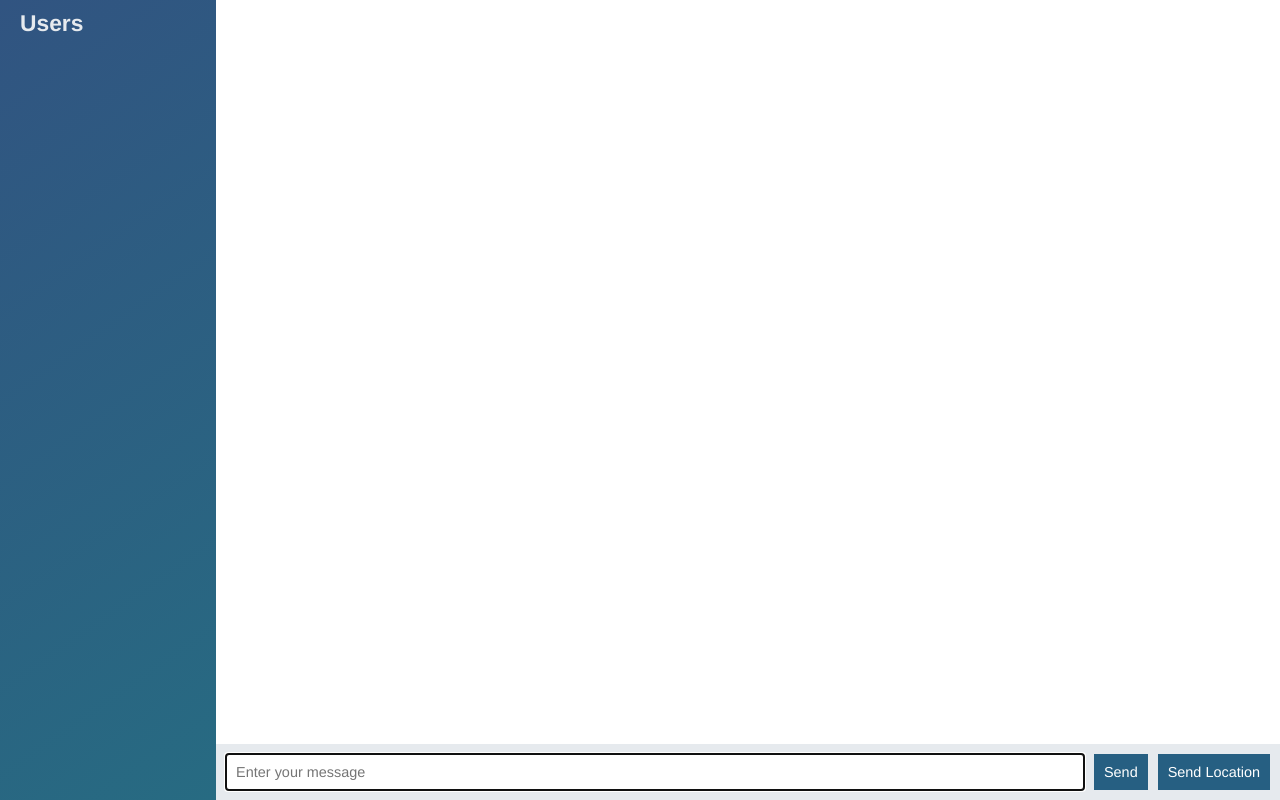
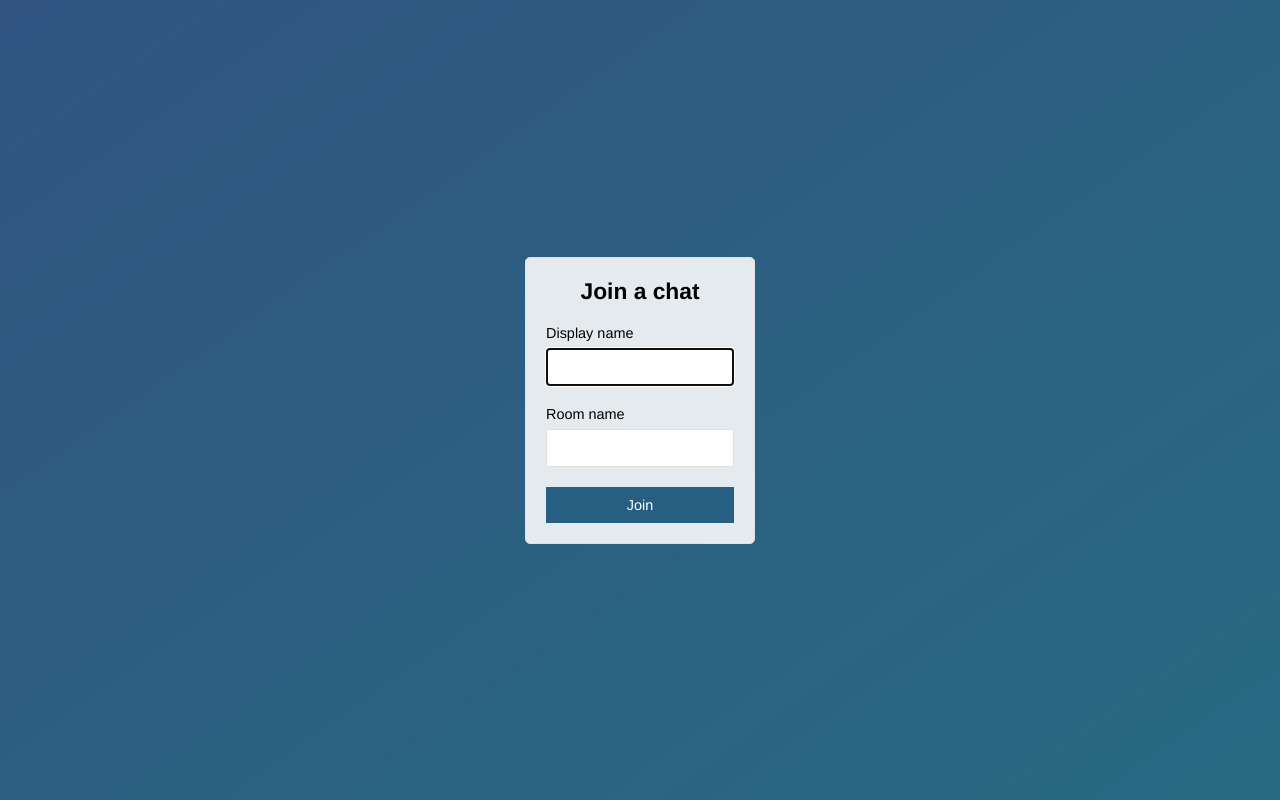
Before and after one commit to zhaoyangwuuuu/node-chat, a website: page public/index.html in a window 1280 px wide. Drawn offline with nearby package versions, Linux system fonts and the light colour scheme; no server answers.

Commit message:
add login

```diff
--- a/public/index.html
+++ b/public/index.html
@@ -1,59 +1,30 @@
 <!DOCTYPE html>
 <html>
   <head>
-    <meta charset="utf-8">
+    <meta http-equiv="Content-Type" content="text/html;charset=UTF-8">
+    <title>Node chat test</title>
+    <meta name="viewport", content="width=device-width, initial-scale=1, user-scalable=no">
     <link rel="stylesheet" href="/css/style.css">
   </head>
 
-  <body class="chat">
-
-    <div class="chat__sidebar">
-      <h3>Users</h3>
-      <div id="users"></div>
+  <body class="centered-form">
+    <div class="centered-form__form">
+      <form action="/chat.html">
+        <div class="form-field">
+          <h3>Join a chat</h3>
+        </div>
+        <div class="form-field">
+          <label>Display name</label>
+          <input type="text" name="name" autofocus />
+        </div>
+        <div class="form-field">
+          <label>Room name</label>
+          <input type="text" name="room" />
+        </div>
+        <div class="form-field">
+          <button>Join</button>
+        </div>
+      </form>
     </div>
-
-    <div class="chat__main">
-      <ol id="messages" class="chat__messages"></ol>
-
-      <div class="chat__footer">
-        <form action="" id="message-form">
-          <input name="message" type="text" placeholder="Enter your message" autofocus autocomplete="off"/>
-          <button>Send</button>
-        </form>
-        <button id="send-location">Send Location</button>
-      </div>
-    </div>
-
-    <script id="message-template" type="text/template">
-      <li class="message">
-        <div class="message__title">
-          <h4>{{from}}</h4>
-          <span>{{createdAt}}</span>
-        </div>
-        <div class="message__body">
-          <p>{{text}}</p>
-        </div>
-      </li>
-    </script>
-
-    <script id="location-message-template" type="text/template">
-      <li class="message">
-        <div class="message__title">
-          <h4>{{from}}</h4>
-          <span>{{createdAt}}</span>
-        </div>
-        <div class="message__body">
-          <p>
-            <a href="{{url}}" target="_blank">My current location</a>
-          </p>
-        </div>
-      </li>
-    </script>
-
-    <script src="/socket.io/socket.io.js"></script>
-    <script src="/js/libs/jquery.min.js"></script>
-    <script src="/js/libs/moment.js"></script>
-    <script src="/js/libs/mustache.js"></script>
-    <script src="/js/index.js"></script>
   </body>
 </html>
```
Also changed, not shown: public/chat.html (added, +61 -0 lines), public/js/chat.js (renamed from public/js/index.js).
